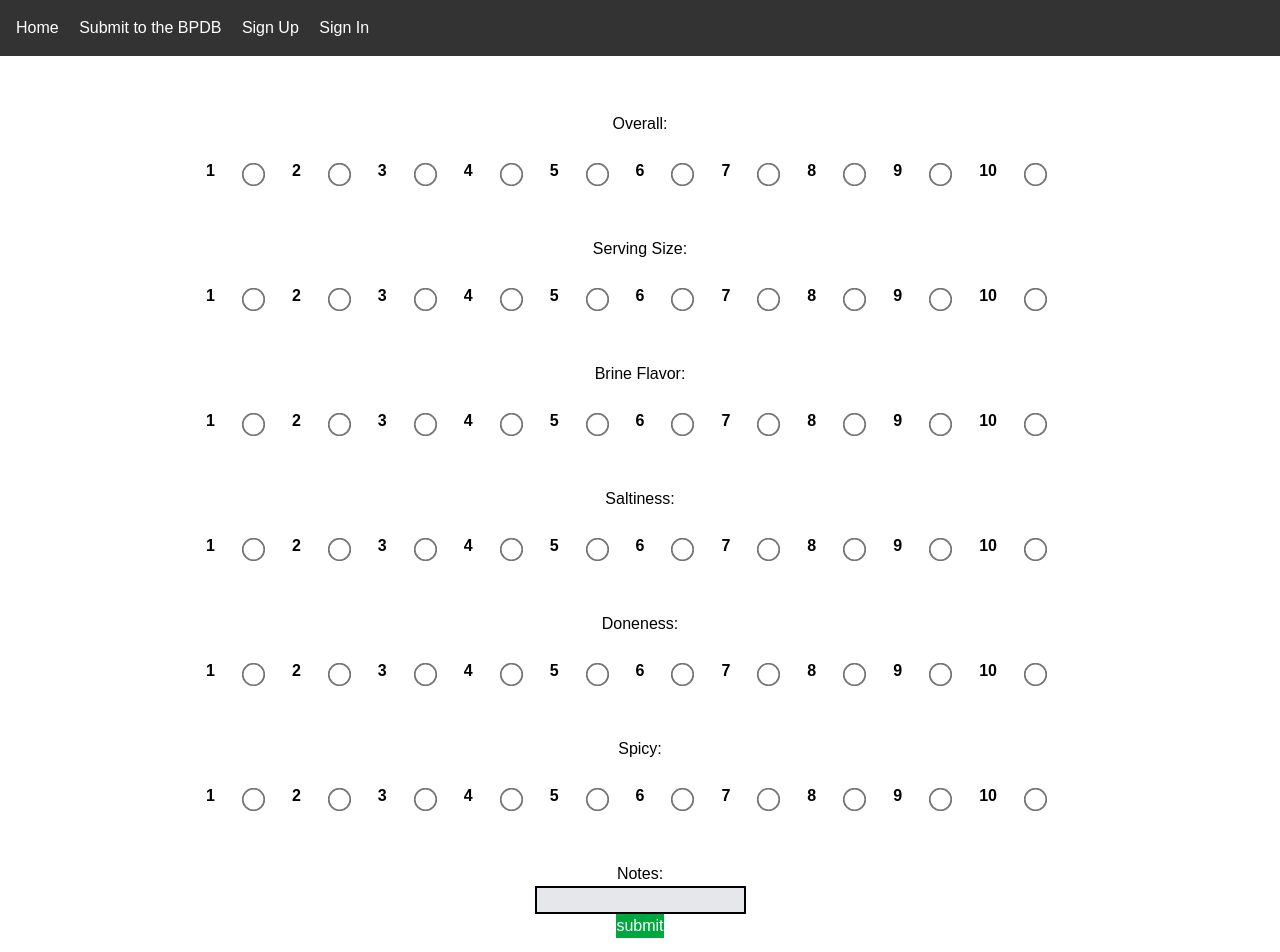
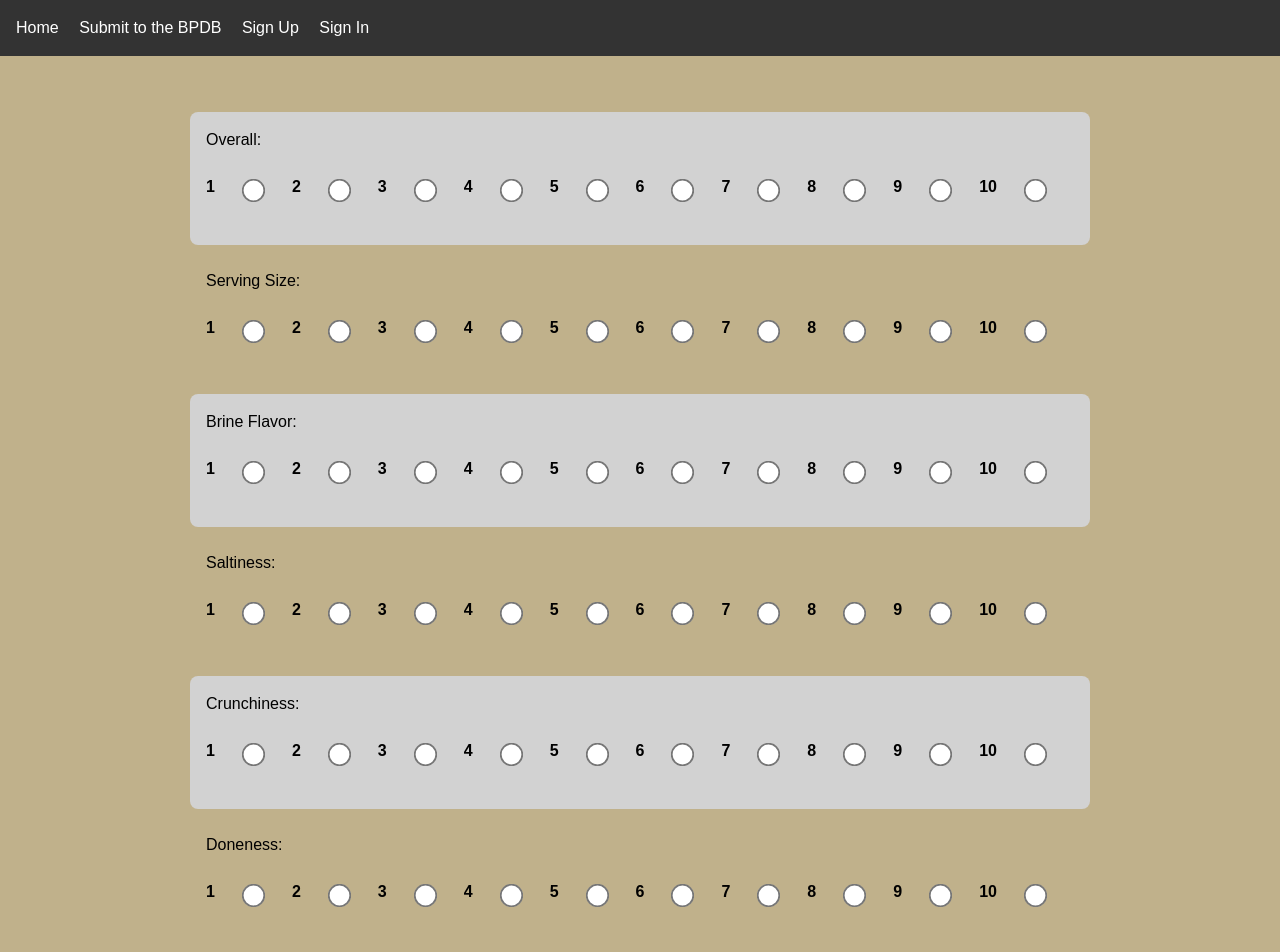
Before and after one commit to UrbaneD0ge/BPDB, a SvelteKit app: page /1/rate in a window 1280 px wide. Shown: the top 952 px of the page. Built offline with nearby package versions, Linux system fonts and the light colour scheme; no server answers.

Commit message:
Styling fixes

```diff
--- a/src/app.html
+++ b/src/app.html
@@ -55,6 +55,7 @@
 	}
 
 	body {
+		background-color: #c0b18b;
 		font-family: Arial, sans-serif;
 		margin: 0;
 		padding: 0;
--- a/src/routes/[id]/rate/+page.svelte
+++ b/src/routes/[id]/rate/+page.svelte
@@ -15,7 +15,10 @@
         <input id="resto" type="number" name="resto_prod" value={page.params.id} hidden>
         <input id="user_id" type="text" name="user_id" value={data.session?.user.id} hidden>
     </div>
+
     <br>
+
+    <div>
         <fieldset>Overall:</fieldset>
         <div class="flex items-center">
                 <label for="1">1</label>
@@ -39,7 +42,11 @@
                 <label for="10">10</label>
             <input id="10" value="10" name="overall" type="radio" class="scale-180 m-8">
         </div>
+    </div>
+
     <br>
+
+    <div>
         <fieldset>Serving Size:</fieldset>
         <div class="flex items-center">
             <label for="1">1</label>
@@ -63,7 +70,11 @@
             <label for="10">10</label>
             <input id="10" value="10" name="servings" type="radio" class="scale-180 m-8">
         </div>
+    </div>
+
     <br>
+
+    <div>
         <fieldset>Brine Flavor:</fieldset>
         <div class="flex items-center">
                 <label for="1">1</label>
@@ -87,7 +98,11 @@
                 <label for="10">10</label>
             <input id="10" value="10" name="brine" type="radio" class="scale-180 m-8">
         </div>
+    </div>
+
     <br>
+
+    <div>
         <fieldset>Saltiness:</fieldset>
             <div class="flex items-center">
             <label for="1">1</label>
@@ -111,7 +126,39 @@
             <label for="10">10</label>
             <input id="10" value="10" name="salty" type="radio" class="scale-180 m-8">
             </div>
+    </div>
+
     <br>
+
+    <div>
+        <fieldset>Crunchiness:</fieldset>
+        <div class="flex items-center">
+            <label for="1">1</label>
+            <input id="1" value="1" name="crunch" type="radio" class="scale-180 m-8">
+            <label for="2">2</label>
+            <input id="2" value="2" name="crunch" type="radio" class="scale-180 m-8">
+            <label for="3">3</label>
+            <input id="3" value="3" name="crunch" type="radio" class="scale-180 m-8">
+            <label for="4">4</label>
+            <input id="4" value="4" name="crunch" type="radio" class="scale-180 m-8">
+            <label for="5">5</label>
+            <input id="5" value="5" name="crunch" type="radio" class="scale-180 m-8">
+            <label for="6">6</label>
+            <input id="6" value="6" name="crunch" type="radio" class="scale-180 m-8">
+            <label for="7">7</label>
+            <input id="7" value="7" name="crunch" type="radio" class="scale-180 m-8">
+            <label for="8">8</label>
+            <input id="8" value="8" name="crunch" type="radio" class="scale-180 m-8">
+            <label for="9">9</label>
+            <input id="9" value="9" name="crunch" type="radio" class="scale-180 m-8">
+            <label for="10">10</label>
+            <input id="10" value="10" name="crunch" type="radio" class="scale-180 m-8">
+        </div>
+    </div>
+
+    <br>
+
+    <div>
         <fieldset>Doneness:</fieldset>
         <div class="flex items-center">
             <label for="1">1</label>
@@ -135,7 +182,11 @@
             <label for="10">10</label>
             <input id="10" value="10" name="done" type="radio" class="scale-180 m-8">
         </div>
+    </div>
+
     <br>
+
+    <div>
         <fieldset>Spicy:</fieldset>
         <div class="flex items-center">
             <label for="1">1</label>
@@ -159,17 +210,26 @@
             <label for="10">10</label>
             <input id="10" value="10" name="spicy" type="radio" class="scale-180 m-8">
         </div>
+    </div>
+
     <br>
+
     <fieldset>Notes:</fieldset>
     <div class="flex items-center">
         <!-- <label for="notes">Notes</label> -->
-        <input id="notes" name="notes" type="textarea" class=" bg-gray-200 border-2">
+        <textarea id="notes" name="notes" class="bg-gray-100 border-2 rounded-lg" cols="80" rows="8"></textarea>
     </div>
 
-    <input class="bg-green-600  text-white " type="submit" value="submit">
+    <input class=" bg-green-600 text-white font-bold m-2 p-2 rounded-md" type="submit" value="Submit">
 </form>
 
 <style lang="postcss">
 @reference "tailwindcss";
 
+form div:nth-of-type(even) {
+    background-color: rgb(210, 210, 210);
+    padding: 1rem;
+    border-radius: 0.5rem;
+}
+
 </style>
--- a/src/routes/user/[uuid]/+page.svelte
+++ b/src/routes/user/[uuid]/+page.svelte
@@ -28,7 +28,7 @@ let user = $derived(data?.session.user)
             <th>Brine</th>
             <th>Salty</th>
             <th>Spicy</th>
-            <th>Price</th>
+            <!-- <th>Price</th> -->
             <th>Notes</th>
             <th>Edit/Delete</th>
         </tr>
@@ -45,10 +45,10 @@ let user = $derived(data?.session.user)
                 <td>{rating?.brine}</td>
                 <td>{rating?.salty}</td>
                 <td>{rating?.spicy}</td>
-                <td>{rating?.price}</td>
+                <!-- <td>{rating?.price}</td> -->
                 <td>{rating?.notes || '-'}</td>
                 <td><form action="?/delete" method="POST"><input type="
-                    number" value={rating.id} name='id' hidden><button type="submit">🗑️</button></form></td>
+                    number" value={rating.id} name='id' hidden><button class="p-2 bg-red-600 rounded-md" type="submit">🗑️</button></form></td>
             </tr>
         </tbody>
         {/each}
```
Lines whose indentation alone changed are shown as unchanged.
